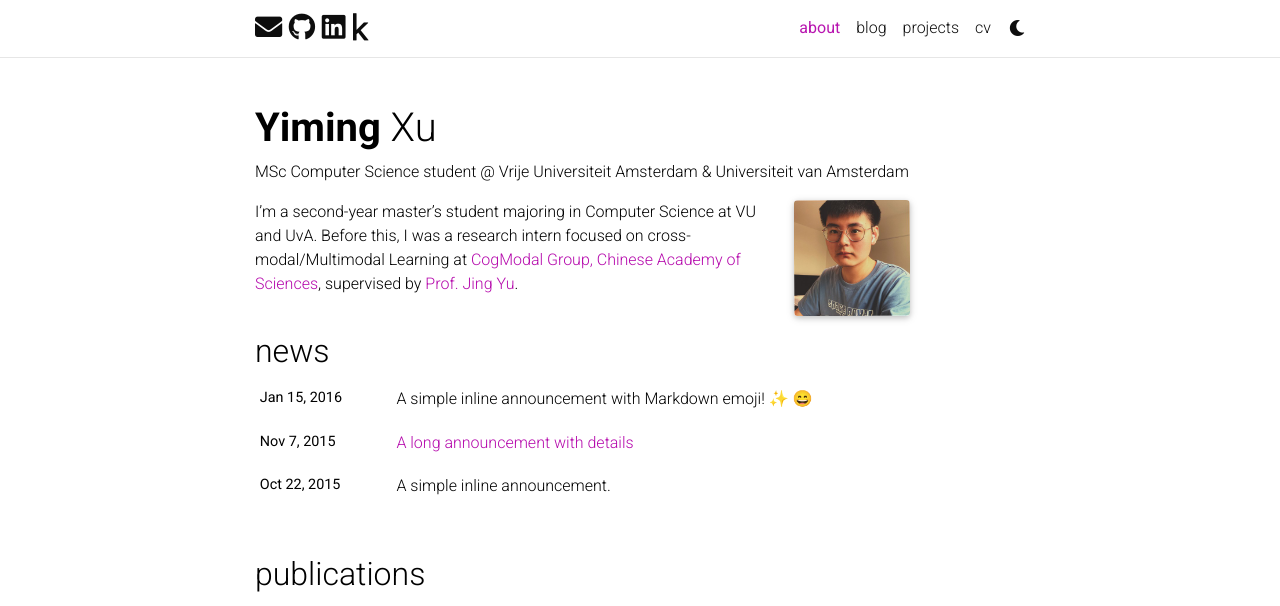
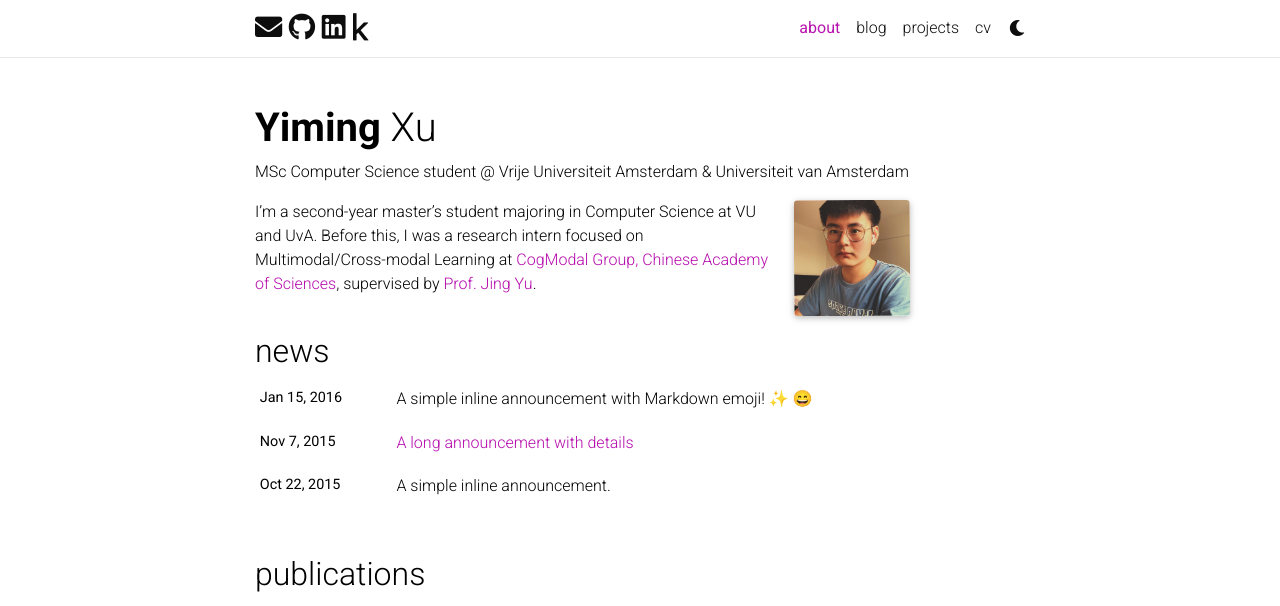
Before and after one commit to ym-xu/yimingxu, a Jekyll site: the page built from _pages/about.md, in a window 1280 px wide, cut to the strip 0-606 px from the top of the page. Built offline with Jekyll 4.4.1, drawn with Linux system fonts in a browser that asks for light colours; full-size pictures stand in for the smaller copies a plugin makes; emoji names are drawn with the system emoji font; comment, search, counter and statistics services are not loaded; a style sheet for code colours, icons or effects is not loaded.

```diff
--- a/_pages/about.md
+++ b/_pages/about.md
@@ -16,4 +16,4 @@ social: true  # includes social icons at the bottom of the page
 projects: true
 ---
 
-I’m a second-year master's student majoring in Computer Science at VU and UvA. Before this, I was a research intern focused on cross-modal/Multimodal Learning at [CogModal Group, Chinese Academy of Sciences](https://mmlab-iie.github.io/), supervised by [Prof. Jing Yu](https://mmlab-iie.github.io/author/jing-yu/).
+I’m a second-year master's student majoring in Computer Science at VU and UvA. Before this, I was a research intern focused on Multimodal/Cross-modal Learning at [CogModal Group, Chinese Academy of Sciences](https://mmlab-iie.github.io/), supervised by [Prof. Jing Yu](https://mmlab-iie.github.io/author/jing-yu/).
```
